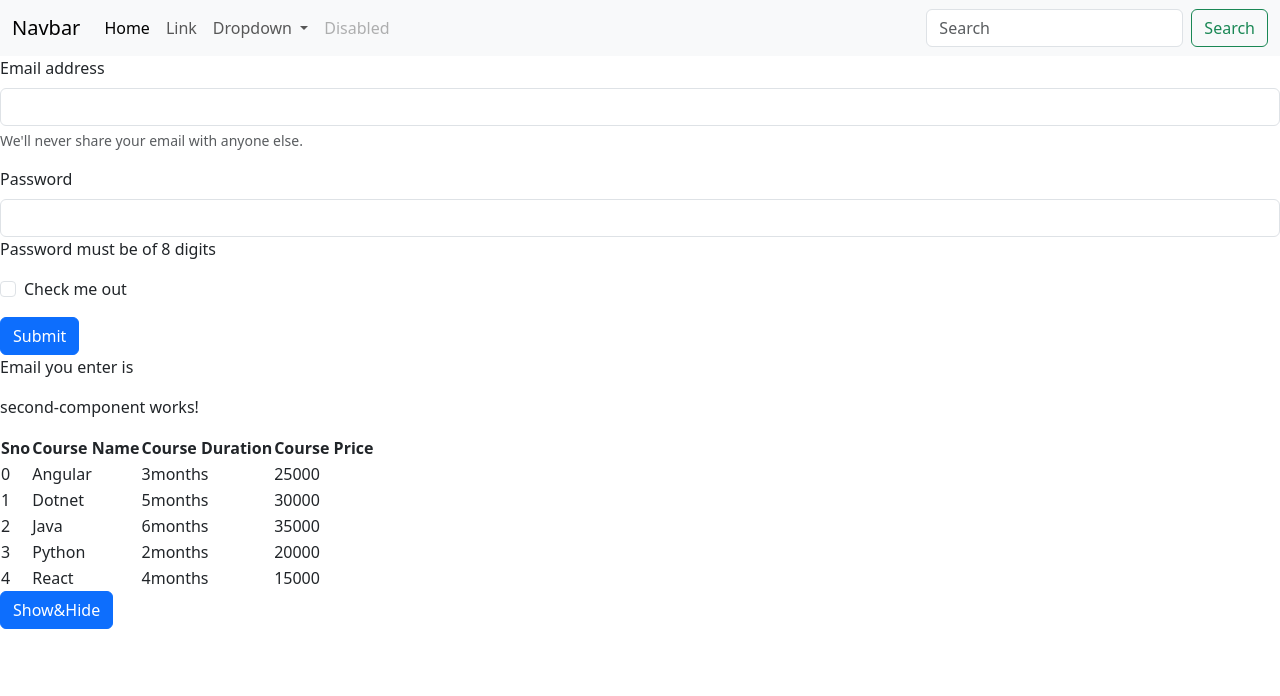
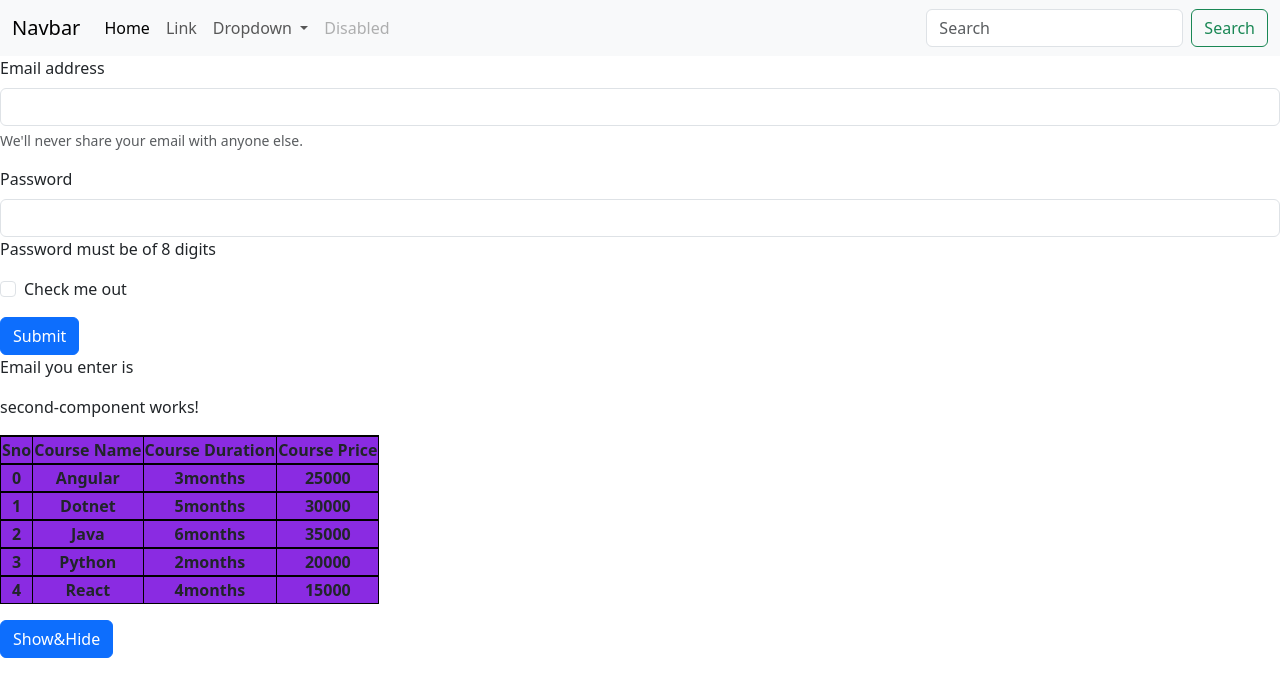
Before and after one commit to onusha45/Angular_project, an Angular app in the folder simple_project/: page / in a window 1280 px wide. Shown: the top 696 px of the page. Built offline with nearby package versions, Linux system fonts and the light colour scheme.

Commit message:
table modification are added

```diff
--- a/simple_project/src/app/footer/footer.component.css
+++ b/simple_project/src/app/footer/footer.component.css
@@ -1,12 +1,9 @@
-.footer-section {
-    display: flex;
-    flex-wrap: wrap; /* Makes it responsive */
-    gap: 20px; /* Adds spacing between cards */
-    justify-content: center; /* Centers the cards */
-    padding: 20px; /* Adds some spacing */
+table,th,tr,td{
+    border-color: black;
+    background-color: blueviolet;
+    border-width: 2px 1px 1px 1px;
+    font-size: medium;
+    font-weight: bold;
+    text-align: center;
+    margin-bottom: 1em;
 }
-
-.card {
-    flex: 1; /* Allows cards to shrink and grow */
-    max-width: 18rem; /* Keeps max width */
-}
```
